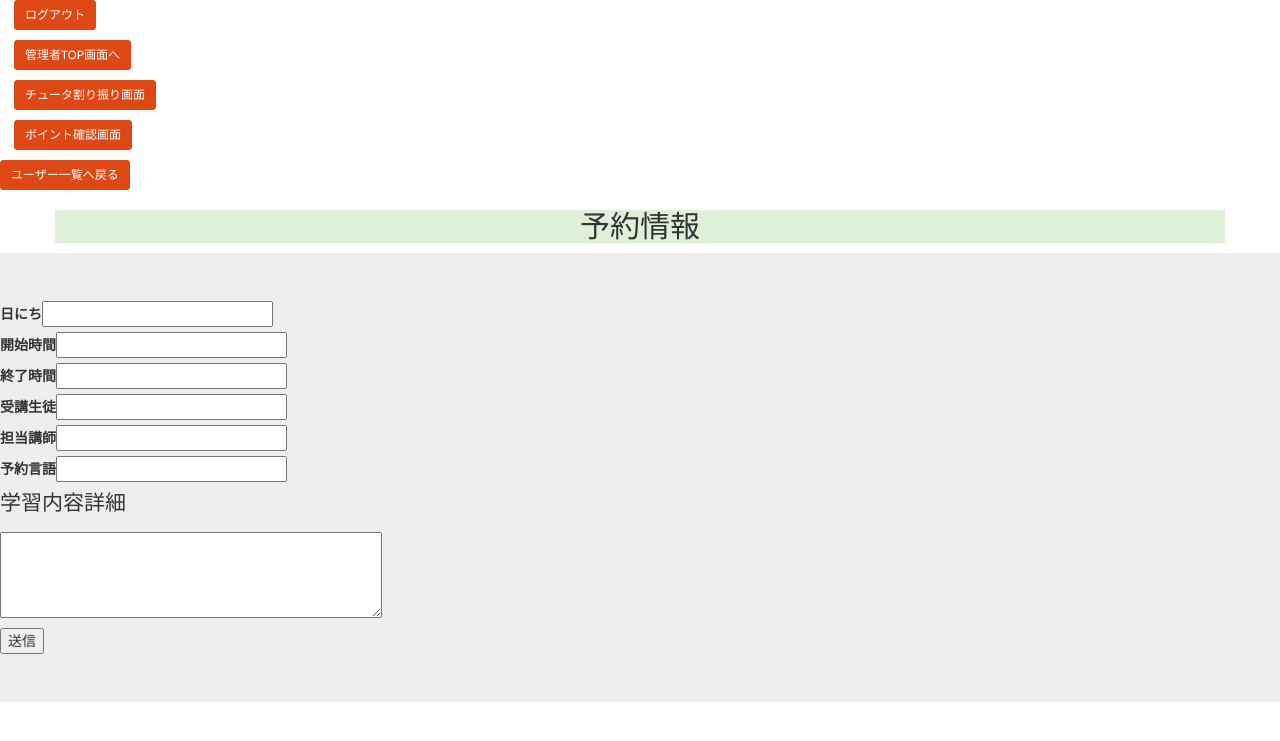
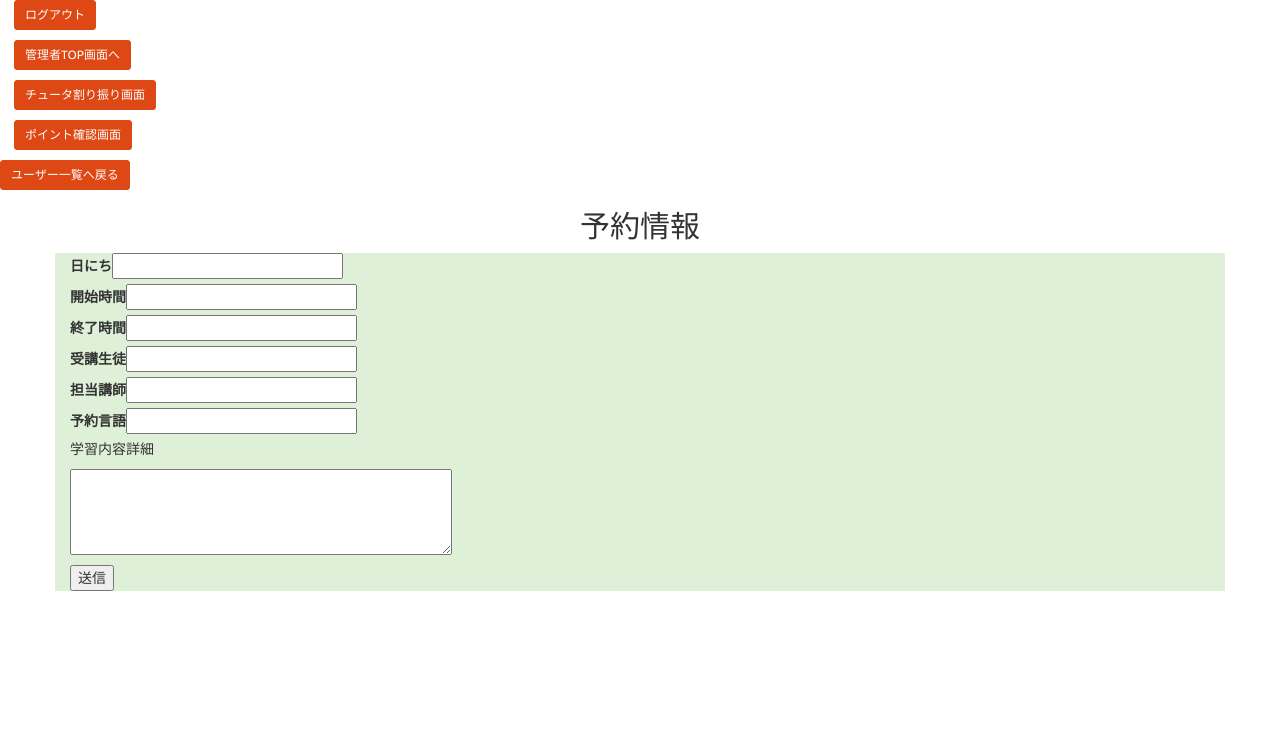
Before and after one commit to TaigaTigerKobayashi/thetutors0622, a PHP site: page /u_view.php?id=1 in a window 1280 px wide. Shown: the top 741 px of the page. Run offline with PHP 8.4, Linux system fonts and the light colour scheme; data that the repository does not hold is empty.

Commit message:
u_view updated again

```diff
--- a/tutors/u_view.php
+++ b/tutors/u_view.php
@@ -55,9 +55,9 @@ $row = $stmt->fetch();
 <p><a class="btn btn-sm btn-primary" href="student_list.php">ユーザー一覧へ戻る</a></p>
 
 <!-- Main[Start] -->
-<h2 class="text-center container bg-success text-whitey">予約情報</h2>
+<h2 class="text-center container text-secondary">予約情報</h2>
 <form method="post" action="update.php">
-  <div class="jumbotron">
+  <div class="container p-3 mb-2 bg-success text-white">
    <fieldset>
      <label>日にち<input type="text" name="day" value="<?=$row["day"]?>"></label><br>
      <label>開始時間<input type="text" name="start" value="<?=$row["start"]?>"></label><br>
```
